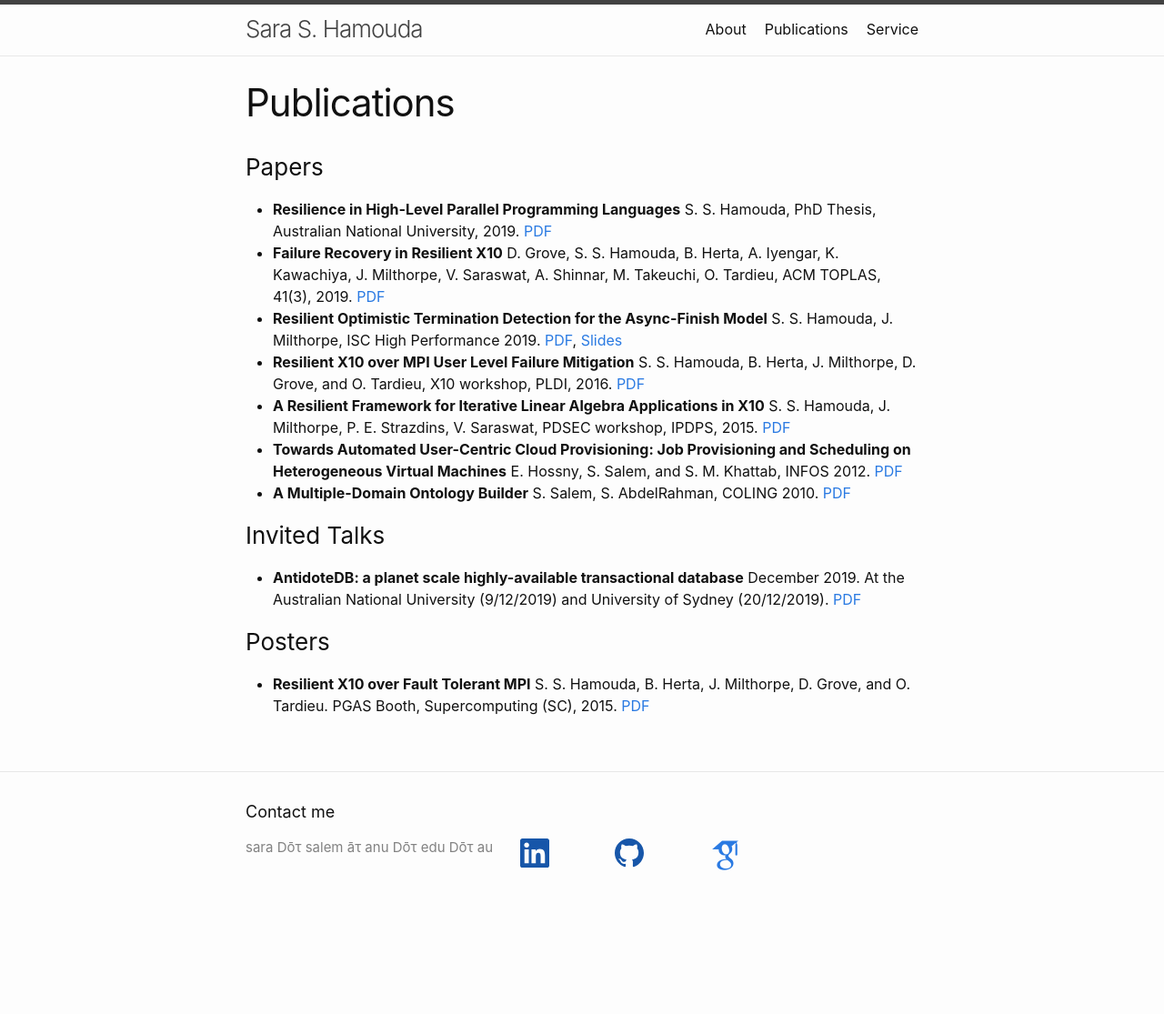
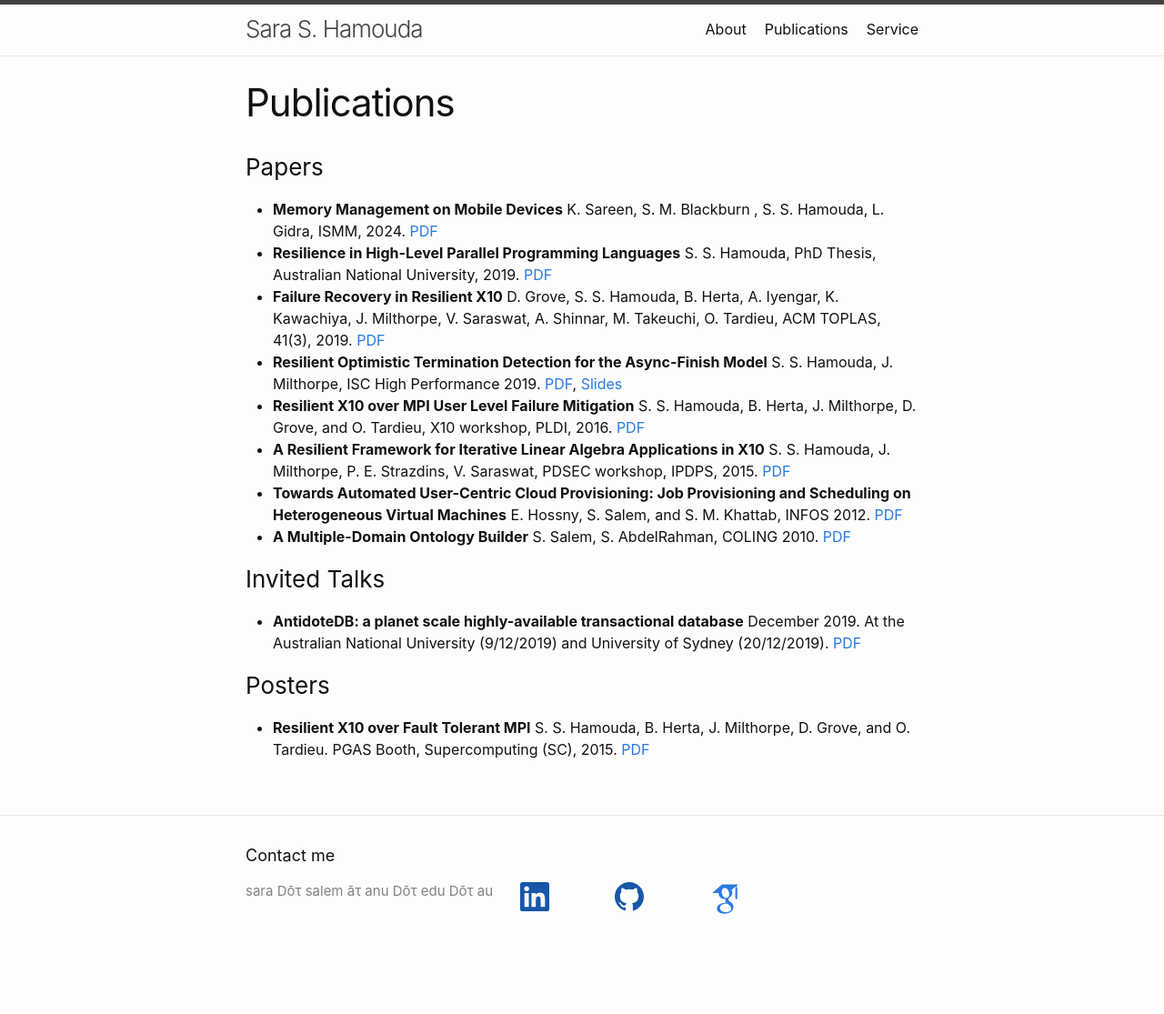
Before and after one commit to shamouda/shamouda.github.io, a Jekyll site: the page built from publications.md, in a window 1280 px wide. Shown: the whole page at 91% size. Built offline with Jekyll 4.4.1, drawn with Linux system fonts in a browser that asks for light colours; some web fonts are replaced; before the commit the page ends 1067 px from its top, so only the background shows below that.

Commit message:
Update publications.md

```diff
--- a/publications.md
+++ b/publications.md
@@ -4,6 +4,7 @@ title: Publications
 permalink: /publications/
 ---
 ### Papers
+- **Memory Management on Mobile Devices** K. Sareen, S. M. Blackburn , S. S. Hamouda, L. Gidra, ISMM, 2024. [PDF](https://www.steveblackburn.org/pubs/papers/android-ismm-2024.pdf)
 - **Resilience in High-Level Parallel Programming Languages** S. S. Hamouda, PhD Thesis, Australian National University, 2019. [PDF](https://openresearch-repository.anu.edu.au/handle/1885/164137)
 - **Failure Recovery in Resilient X10** D. Grove, S. S. Hamouda, B. Herta, A. Iyengar, K. Kawachiya, J. Milthorpe, V. Saraswat, A. Shinnar, M. Takeuchi, O. Tardieu, ACM TOPLAS, 41(3), 2019. [PDF](papers/Grove_TOPLAS2019_preprint.pdf)
 - **Resilient Optimistic Termination Detection for the Async-Finish Model** S. S. Hamouda, J. Milthorpe, ISC High Performance 2019. [PDF](papers/Hamouda2019_ISC_HPC.pdf), [Slides](papers/ISC19_OptFinish_Pres.pdf)
```
